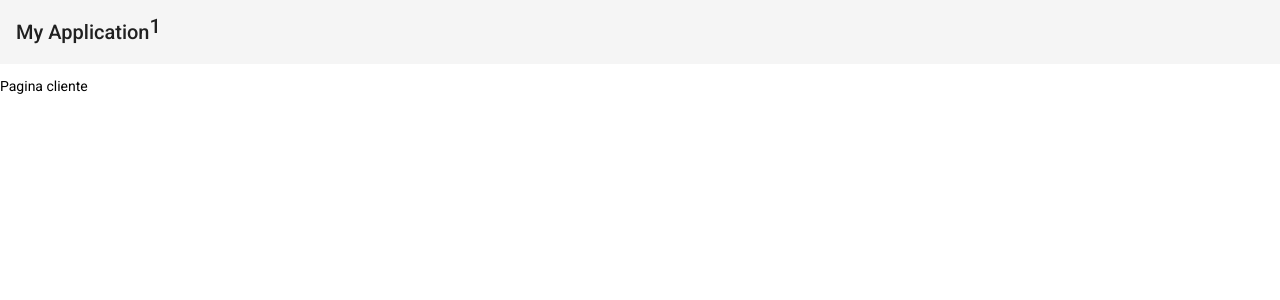
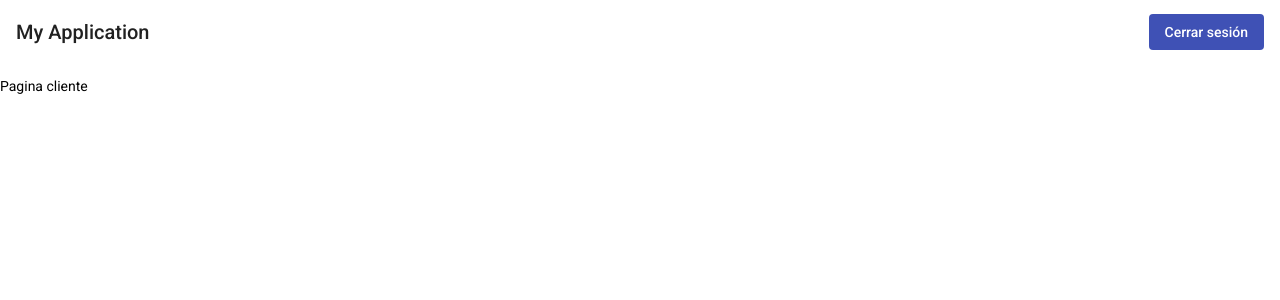
Before and after one commit to bryanjacomet2001/Deber, an Angular app: page /usuario in a window 1280 px wide. Shown: the top 300 px of the page. Built offline with nearby package versions, Linux system fonts and the light colour scheme.

Commit message:
version 1.1.1

```diff
--- a/src/app/login/login.component.ts
+++ b/src/app/login/login.component.ts
@@ -23,7 +23,7 @@ export class LoginComponent implements OnInit {
 
   onSubmit(){
     console.log(this.usuarioLogin.value);
-    this.router.navigate(['/usuario']);
+    this.router.navigate(['/usuario'], {queryParams: {usuario: this.usuarioLogin.value.usuario}});
     this.dialogRef.close();
   }
 }
--- a/src/app/menu-login/menu-login.component.css
+++ b/src/app/menu-login/menu-login.component.css
@@ -0,0 +1,10 @@
+.nav-bar{
+    background-color:#fff;
+    display: flex;
+    justify-content: space-between;
+    width: 100%;
+}
+
+.container-buttons button:nth-child(2){
+    margin-left: 20px;
+}
--- a/src/app/menu-login/menu-login.component.html
+++ b/src/app/menu-login/menu-login.component.html
@@ -2,7 +2,8 @@
   <mat-toolbar class="nav-bar">
     <span>My Application</span>
     <div class="container-buttons">
-        <p>{{name}}</p>
+      <span>{{usuario}}</span>
+      <button mat-flat-button color="primary">Cerrar sesión</button>
     </div>
   </mat-toolbar>
 </p>
--- a/src/app/menu-login/menu-login.component.ts
+++ b/src/app/menu-login/menu-login.component.ts
@@ -1,4 +1,6 @@
-import { Component, OnInit, Input } from '@angular/core';
+import { Component, OnInit} from '@angular/core';
+import { ActivatedRoute, Params } from '@angular/router';
+
 
 @Component({
   selector: 'app-menu-login',
@@ -7,10 +9,14 @@ import { Component, OnInit, Input } from '@angular/core';
 })
 export class MenuLoginComponent implements OnInit {
 
-  @Input() name: any;
+  usuario!:string;
 
-  constructor() { }
+  constructor(private readonly route: ActivatedRoute) { }
 
-  ngOnInit(): void {}
+  ngOnInit(): void {
+      this.route.queryParams.subscribe((params:Params) =>{
+      this.usuario = params['usuario'];
+    });
+  }
 
 }
--- a/src/app/pagina-cliente/pagina-cliente.component.html
+++ b/src/app/pagina-cliente/pagina-cliente.component.html
@@ -1,2 +1,2 @@
-<app-menu-login [name]="1"></app-menu-login>
+<app-menu-login></app-menu-login>
 <p>Pagina cliente</p>
--- a/src/app/pagina-cliente/pagina-cliente.component.ts
+++ b/src/app/pagina-cliente/pagina-cliente.component.ts
@@ -9,7 +9,6 @@ export class PaginaClienteComponent implements OnInit {
 
   constructor() { }
 
-  ngOnInit(): void {
-  }
+  ngOnInit(): void {}
 
 }
```
Lines whose indentation alone changed are shown as unchanged.
